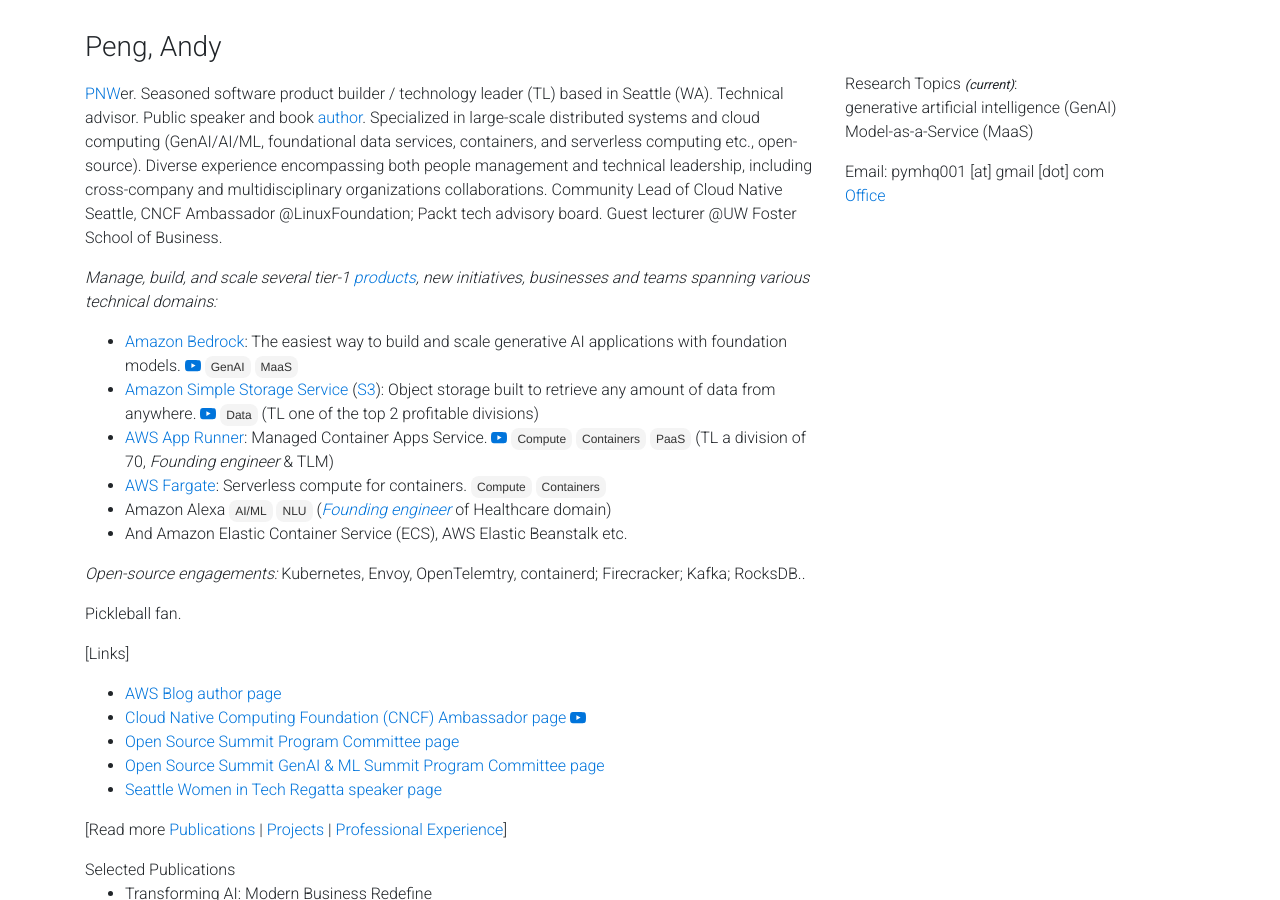
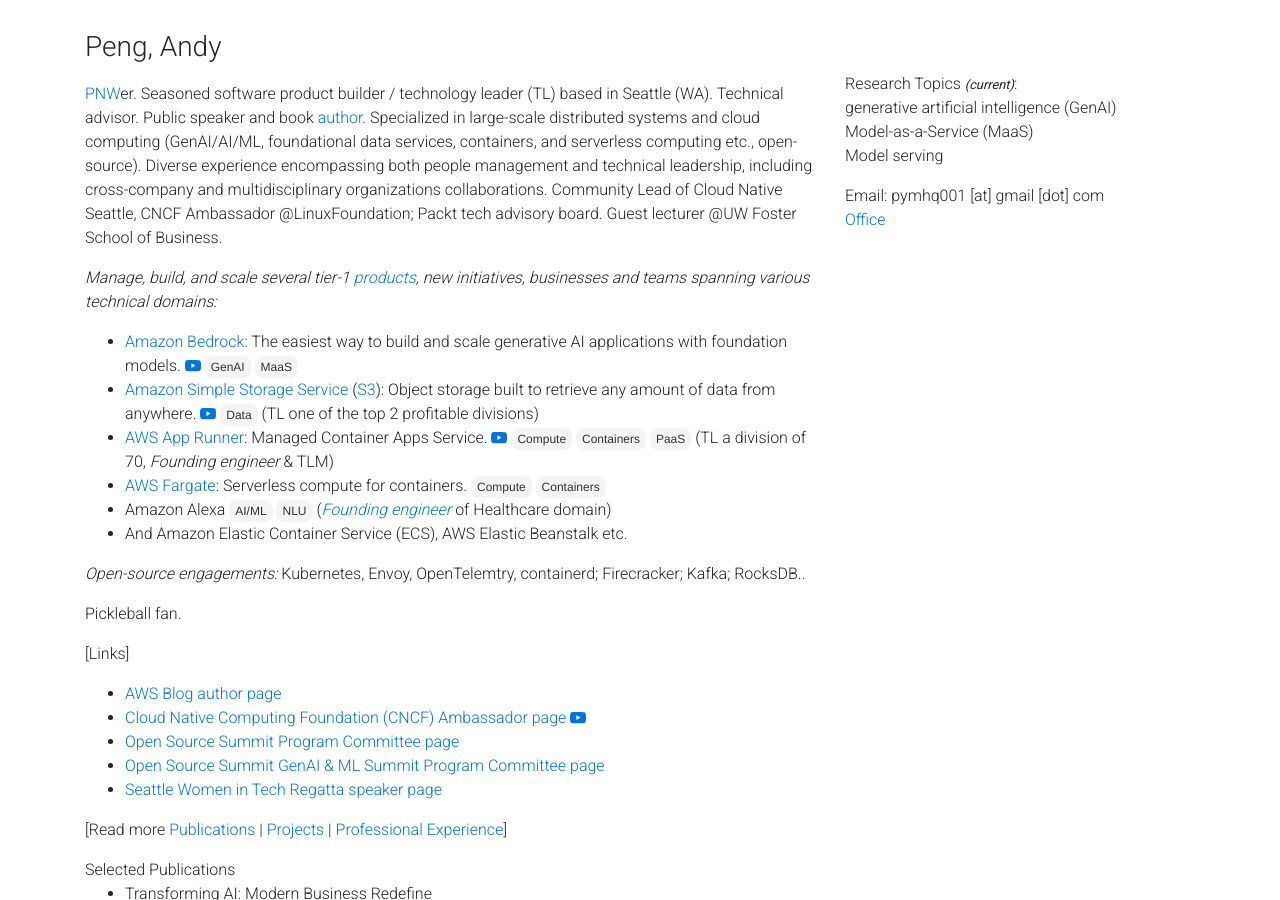
Before and after one commit to gfw001/gfw001.github.io, a Jekyll site: the page portfolio.html, which Jekyll copies as it is, in a window 1280 px wide and 900 px high. Built offline with Jekyll 4.4.1, drawn with Linux system fonts in a browser that asks for light colours; nearby versions of some CDN libraries; a style sheet for code colours, icons or effects is not loaded.

Commit message:
Update portfolio.html

```diff
--- a/portfolio.html
+++ b/portfolio.html
@@ -627,7 +627,8 @@
       <p>
 	      Research Topics <small><i>(current)</i></small>: <br>
 	      generative artificial intelligence (GenAI) <br>
-	      Model-as-a-Service (MaaS)
+	      Model-as-a-Service (MaaS) <br>
+	      Model serving
       </p>
       <p>
 	      Email: pymhq001 [at] gmail [dot] com <br>
```
